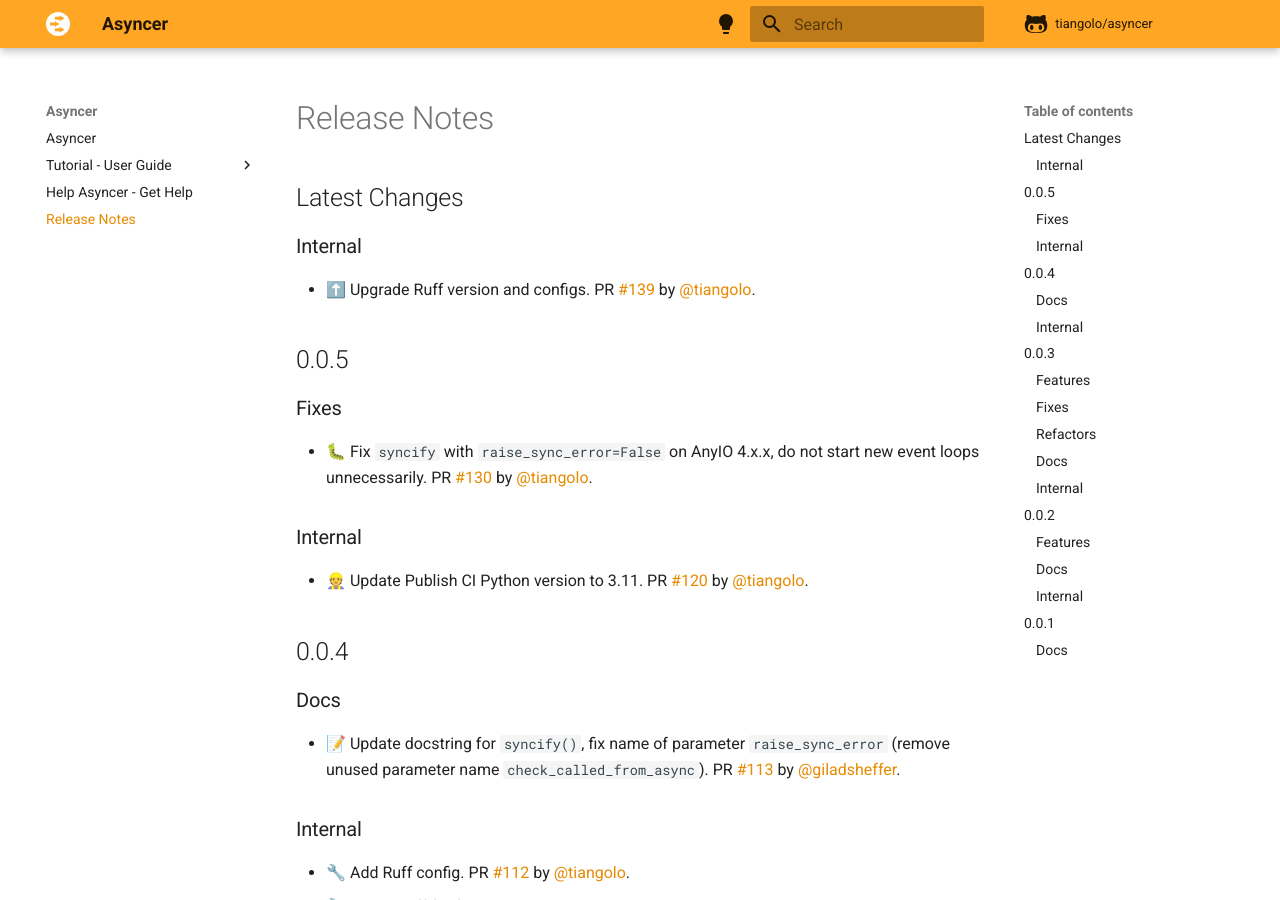
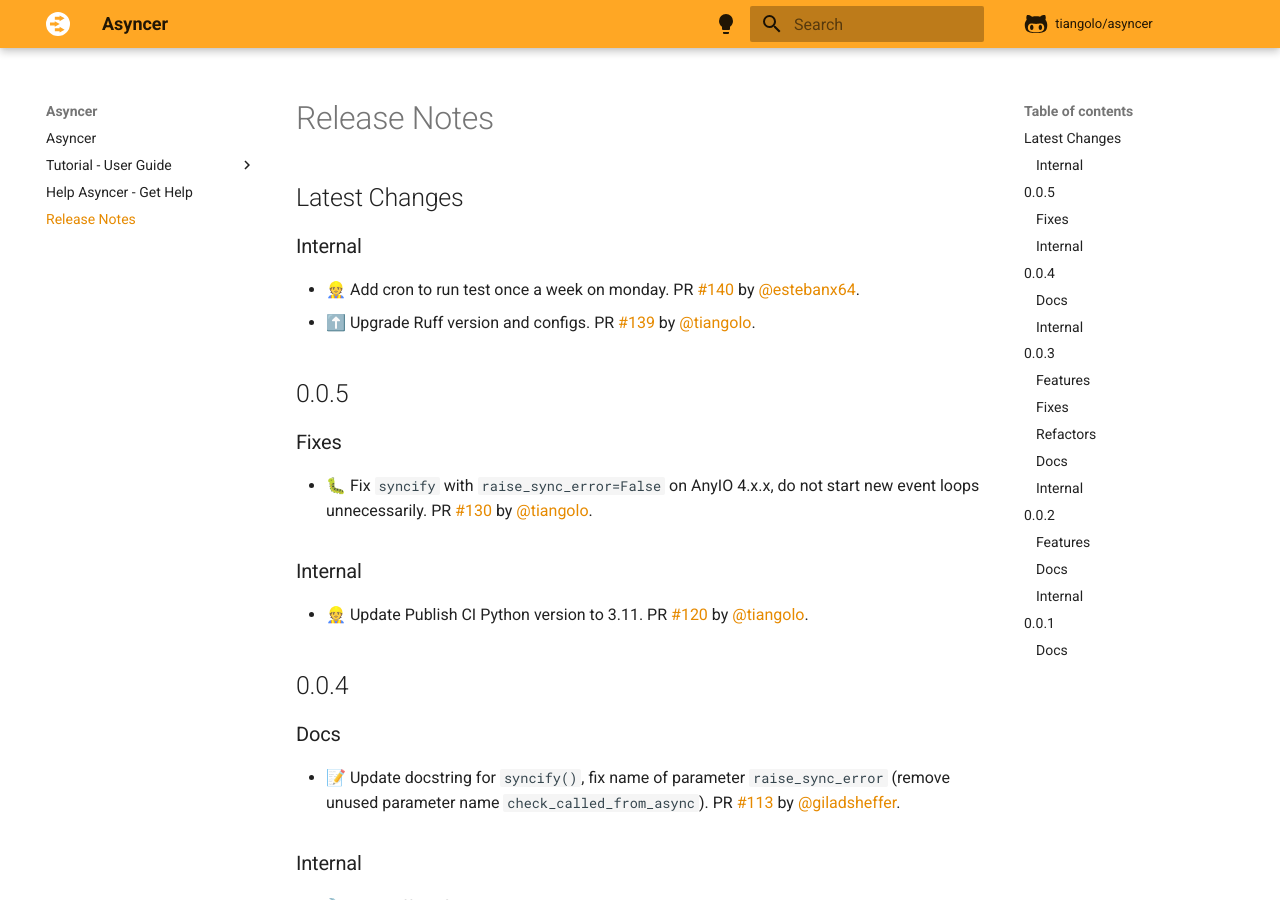
Before and after one commit to balintfrankas/fastapi-asyncer, an MkDocs documentation site: the page built from docs/release-notes.md, in a window 1280 px wide and 900 px high. Built offline with MkDocs 1.6.1 and Material for MkDocs 9.7.7, drawn with Linux system fonts in a browser that asks for light colours; comment, search, counter and statistics services are not loaded.

Commit message:
📝 Update release notes

```diff
--- a/docs/release-notes.md
+++ b/docs/release-notes.md
@@ -4,6 +4,7 @@
 
 ### Internal
 
+* 👷 Add cron to run test once a week on monday. PR [#140](https://github.com/tiangolo/asyncer/pull/140) by [@estebanx64](https://github.com/estebanx64).
 * ⬆️ Upgrade Ruff version and configs. PR [#139](https://github.com/tiangolo/asyncer/pull/139) by [@tiangolo](https://github.com/tiangolo).
 
 ## 0.0.5
```
